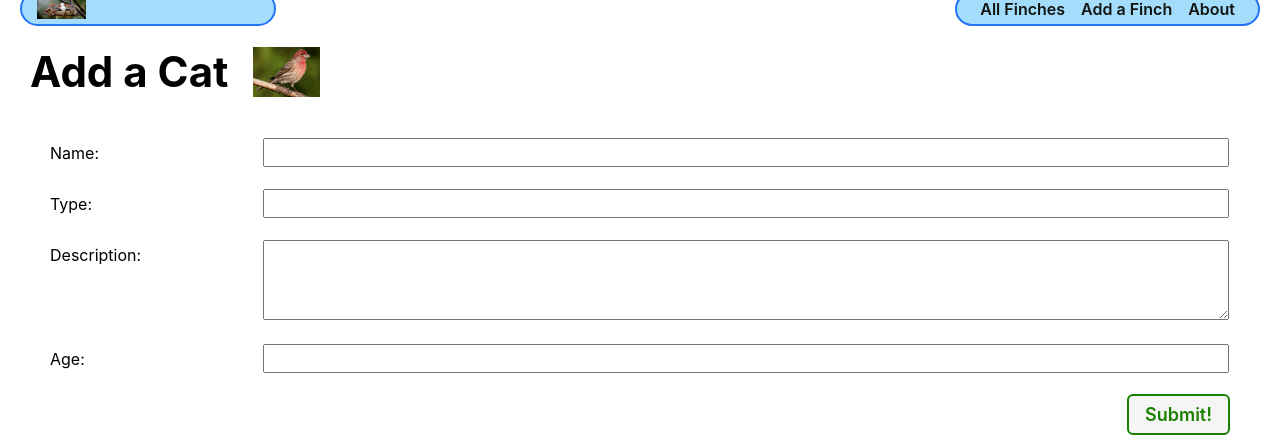
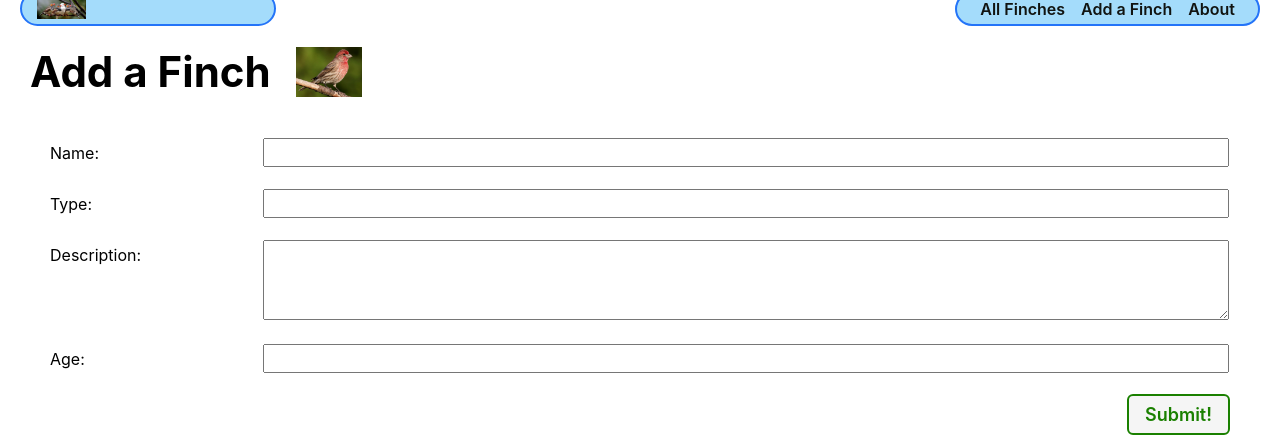
Before and after one commit to EleahBurman/finchcollector, a Django app: page /finches/create/ in a window 1280 px wide. Shown: the part 29-475 px from the top of the page. Run offline with Django 4.2, Linux system fonts and the light colour scheme.

Commit message:
Complete edit finch

```diff
--- a/main_app/templates/finches/detail.html
+++ b/main_app/templates/finches/detail.html
@@ -27,6 +27,10 @@
       <h2>A {{ finch.type }} chick.</h2>
     {% endif %}
     <p>{{ finch.description }}</p>
+    <div class="finch-actions">
+        <a href="{% url 'finch-update' finch.id %}" class="btn warn">Edit</a>
+        <a href="{% url 'finch-delete' finch.id %}" class="btn danger">Delete</a>
+    </div>
   </div>
 </section>
 
--- a/main_app/templates/main_app/finch_form.html
+++ b/main_app/templates/main_app/finch_form.html
@@ -6,9 +6,12 @@
 {% endblock %}
 
 {% block content %}
-
 <div class="page-header">
-  <h1>Add a Cat</h1>
+  {% if cat %}
+    <h1>Edit {{ finch.name }}</h1>
+    {% else %}
+    <h1>Add a Finch</h1>
+  {% endif %}
   <img src="{% static 'images/redhousefinch.jpeg' %}" alt="A red house finch"/>
 </div>
 <form action="" method="post" class="form-container">
@@ -18,5 +21,4 @@
   </table>
   <button type="submit" class="btn submit">Submit!</button>
 </form>
-
 {% endblock %}
--- a/main_app/urls.py
+++ b/main_app/urls.py
@@ -7,4 +7,6 @@ urlpatterns = [
     path('finches/', views.finch_index, name='finch-index'),
     path('finches/<int:finch_id>/', views.finch_detail, name='finch-detail'),
     path('finches/create/', views.FinchCreate.as_view(), name='finch-create'),
+    path('finches/<int:pk>/update/', views.FinchUpdate.as_view(), name='finch-update'),
+    path('finches/<int:pk>/delete/', views.FinchDelete.as_view(), name='finch-delete'),
 ]
--- a/main_app/views.py
+++ b/main_app/views.py
@@ -1,5 +1,5 @@
 from django.shortcuts import render
-from django.views.generic.edit import CreateView
+from django.views.generic.edit import CreateView, UpdateView, DeleteView
 from .models import Finch
 
 # Create your views here.
@@ -22,3 +22,11 @@ def finch_detail(request, finch_id):
 class FinchCreate(CreateView):
   model = Finch
   fields = ['name', 'type', 'description', 'age']
+
+class FinchUpdate(UpdateView):
+  model = Finch
+  fields = ['type', 'description', 'age']
+
+class FinchDelete(DeleteView):
+  model = Finch
+  success_url = '/finches/'
```
